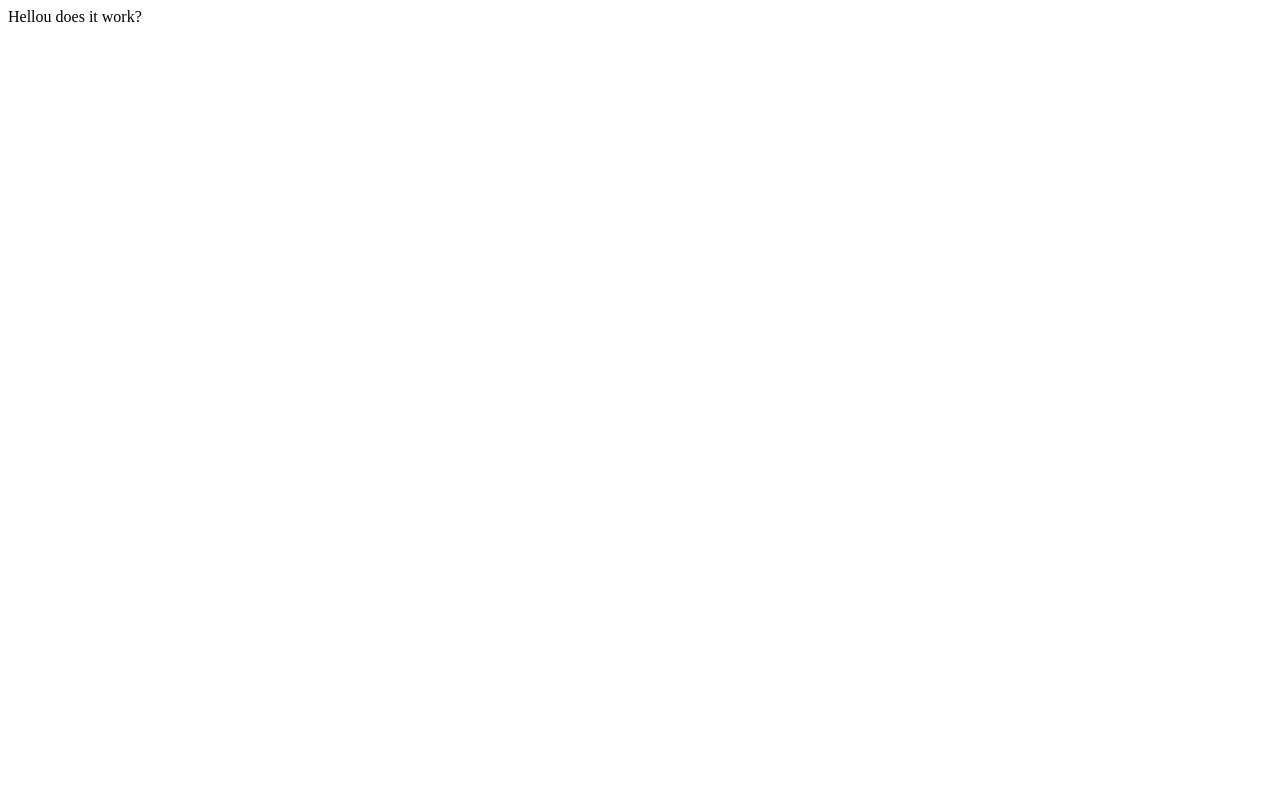
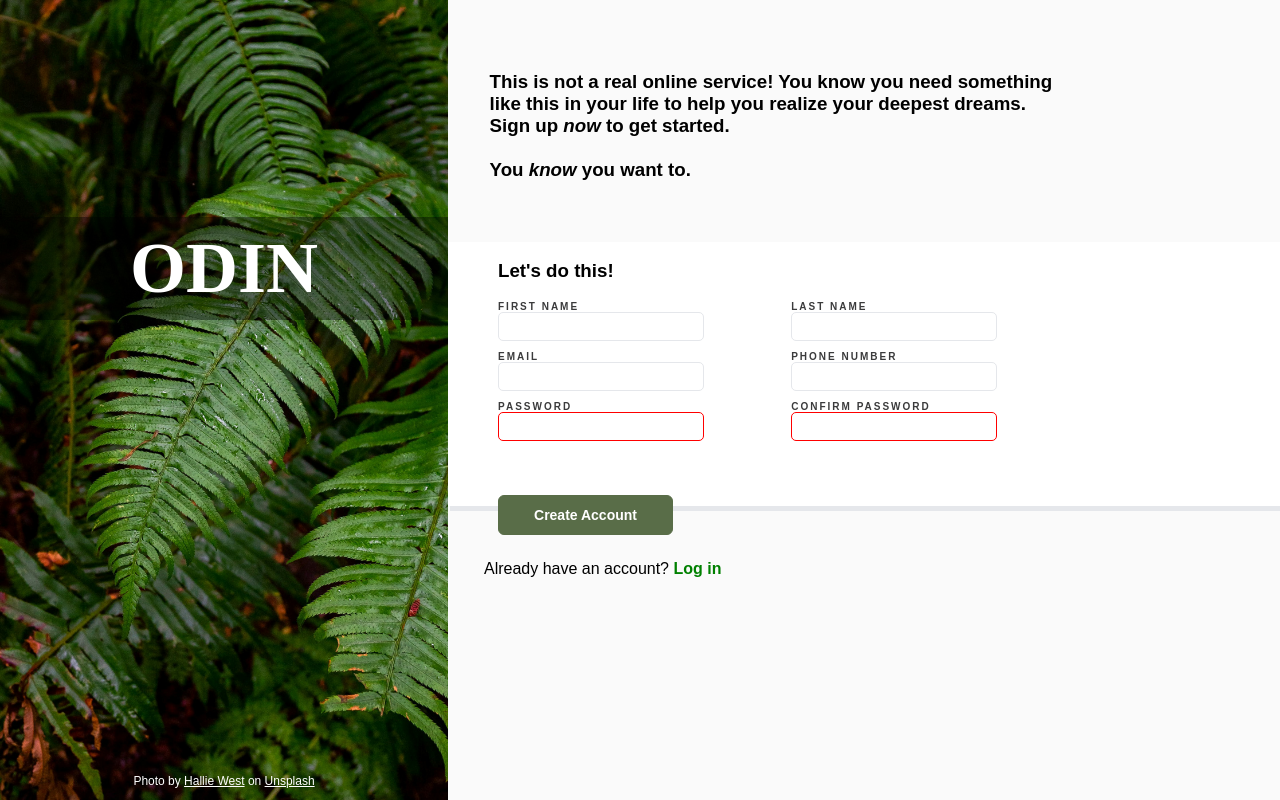
Before and after one commit to aibektashmurzaev/Project-Sign-up-Form, a plain HTML site: page index.html in a window 1280 px wide. Drawn offline with Linux system fonts and the light colour scheme.

Commit message:
Completed sign-up form

```diff
--- a/index.html
+++ b/index.html
@@ -3,9 +3,90 @@
 <head>
     <meta charset="UTF-8">
     <meta name="viewport" content="width=device-width, initial-scale=1.0">
-    <title>Document</title>
+    <title>Sign-up Form</title>
+    <link rel="stylesheet" href="./style.css">
 </head>
 <body>
-    Hellou does it work?
+    <div class="main">
+        <div class="left">
+            <div class="image">
+                <div class="transparent">
+                    <h1>ODIN</h1>
+                </div>
+            </div>
+            <div class="left-footer">
+                <p class="text-footer">
+                    Photo by <a class="link-footer" href="">Hallie West</a> on
+                    <a class="link-footer" href="https://unsplash.com/photos/green-leaf-plant-in-close-up-photography-25xggax4bSA">
+                        Unsplash
+                    </a>
+                </p>
+            </div>
+        </div>
+
+        <div class="right">
+            <div class="first">
+                <h3>
+                    This is not a real online service! You know you
+                    need something <br> like this in your life to help
+                    you realize your deepest dreams. <br>
+                    Sign up <em>now</em> to get started. <br>
+                    <br>
+                    You <em>know</em> you want to.
+                </h3>
+            </div>
+
+            <div class="second">
+                <h3>Let's do this!</h3>
+                <form  action="#" method="get">
+                    <div class="form-main">
+                    <div class="form-divs">
+
+                        <div class="form-div">
+                            <label for="first_name">FIRST NAME</label>
+                            <input type="text" id="first_name" name="first_name">
+                        </div>
+
+                        <div class="form-div">
+                            <label for="email">EMAIL</label>
+                            <input type="email" id="email" name="email">
+                        </div>
+
+                        <div class="form-div">
+                            <label for="password">PASSWORD</label>
+                            <input type="password" id="password" name="password" required>
+                        </div>
+                    </div>
+
+                    <div class="form-divs">
+
+                        <div class="form-div">
+                            <label for="last_name">LAST NAME</label>
+                            <input type="text" id="last_name" name="last_name">
+                        </div>
+
+                        <div class="form-div">
+                            <label for="phone_number">PHONE NUMBER</label>
+                            <input type="tel" id="phone_number" name="phone_number">
+                        </div>
+
+                        <div class="form-div">
+                            <label for="password">CONFIRM PASSWORD</label>
+                            <input type="password" id="password" name="password" required>
+                        </div>
+                    </div>
+                </div>
+
+                <div class="third">
+                    <button class="button" type="submit">Create Account</button>
+                </div>
+                </form>
+
+                <div class="hyperlink">
+                    <p>Already have an account? <a class="login" href="">Log in</a></p>
+                </div>
+            </div>
+        </div>
+    </div>
 </body>
 </html>
--- a/style.css
+++ b/style.css
@@ -0,0 +1,156 @@
+:root {
+    --content-center: center;
+    --flex-box: flex;
+    --margin-left-size: 50px;
+    --margin-top-size: 25px;
+    --white: white;
+}
+
+body {
+    margin: 0;
+    padding: 0;
+    font-family: Arial, Helvetica, sans-serif;
+}
+
+.main {
+    display: flex;
+    height: 100%;
+    width: 100%;
+}
+
+.left {
+    background-image: url(./IMG/halie-west-25xggax4bSA-unsplash.jpg);
+    background-repeat: no-repeat;
+    background-size: cover;
+    color: var(--white);
+    display: flex;
+    flex-direction: column;
+    height: 100vh;
+    width: 35vw;
+}
+
+.image {
+    align-items: flex-end;
+    display: flex;
+    height: 40vh;
+    justify-content: var(--content-center);
+}
+
+.transparent {
+    align-items: center;
+    background-color: rgba(0, 0, 0, 0.4);
+    display: flex;
+    justify-content: var(--content-center);
+    padding: 10px 0;
+    width: 100%;
+}
+
+h1 {
+    font-family: Norse-Bold;
+    font-size: 4.5rem;
+    margin: 0;
+}
+
+.left-footer {
+    align-items: flex-end;
+    display: flex;
+    height: 60vh;
+    justify-content: var(--content-center);
+}
+
+.link-footer {
+    color: var(--white);
+}
+
+.text-footer {
+    font-size: 12px;
+}
+
+.right {
+    display: var(--flex-box);
+    flex-direction: column;
+    background-color: #fafafa;
+    width: 65vw;
+}
+
+.first {
+    align-items: flex-end;
+    display: var(--flex-box);
+    height: 25vh;
+    margin-left: 5%;
+    margin-bottom: 5%;
+}
+
+.second {
+    background-color: var(--white);
+    box-shadow: 2px 5px #E5E7EB;
+    height: 33vh;
+}
+
+.second h3 {
+    margin-left: var(--margin-left-size);
+}
+
+.form-main {
+    display: var(--flex-box);
+    justify-content: space-between;
+    margin-left: var(--margin-left-size);
+    width: 60%;
+}
+
+.form-div {
+    display: var(--flex-box);
+    flex-direction: column;
+    margin-bottom: 10px;
+}
+
+input {
+    border: 1px solid #E5E7EB;
+    border-radius: 5px;
+    height: var(--margin-top-size);
+    width: 200px;
+}
+
+
+input:focus {
+    border: 1px solid blue;
+}
+
+input:invalid {
+    border: 1px solid red;
+}
+
+label {
+    color: #3b3b3c;
+    font-size: 10px;
+    font-weight: bold;
+    letter-spacing: 2px;
+}
+
+.third {
+    margin-left: var(--margin-left-size);
+    margin-top: 44px;
+}
+
+.button {
+    background-color: #596D48;
+    border: 1px solid #596D48;
+    border-radius: 6px;
+    color: var(--white);
+    cursor: pointer;
+    font-size: 14px;
+    font-weight: bolder;
+    height: 40px;
+    width: 175px;
+}
+
+.hyperlink {
+    margin-left: 36px;
+    margin-top: var(--margin-top-size);
+}
+
+.login {
+    color: green;
+    text-decoration: none;
+    font-weight: bold;
+}
```
Also changed, not shown: IMG/halie-west-25xggax4bSA-unsplash.jpg (added).
